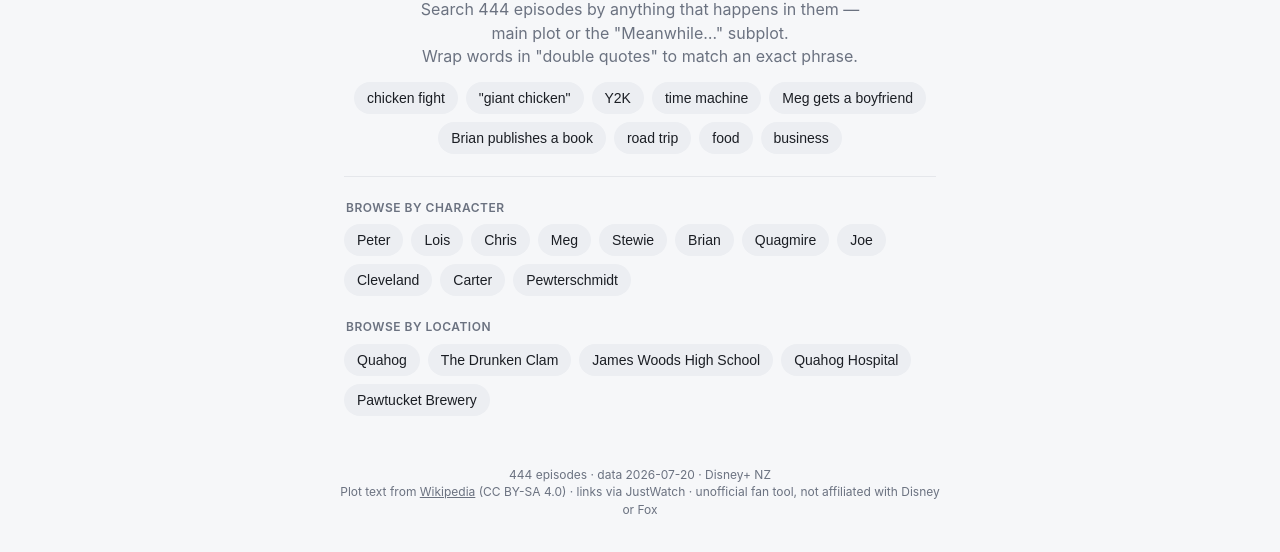
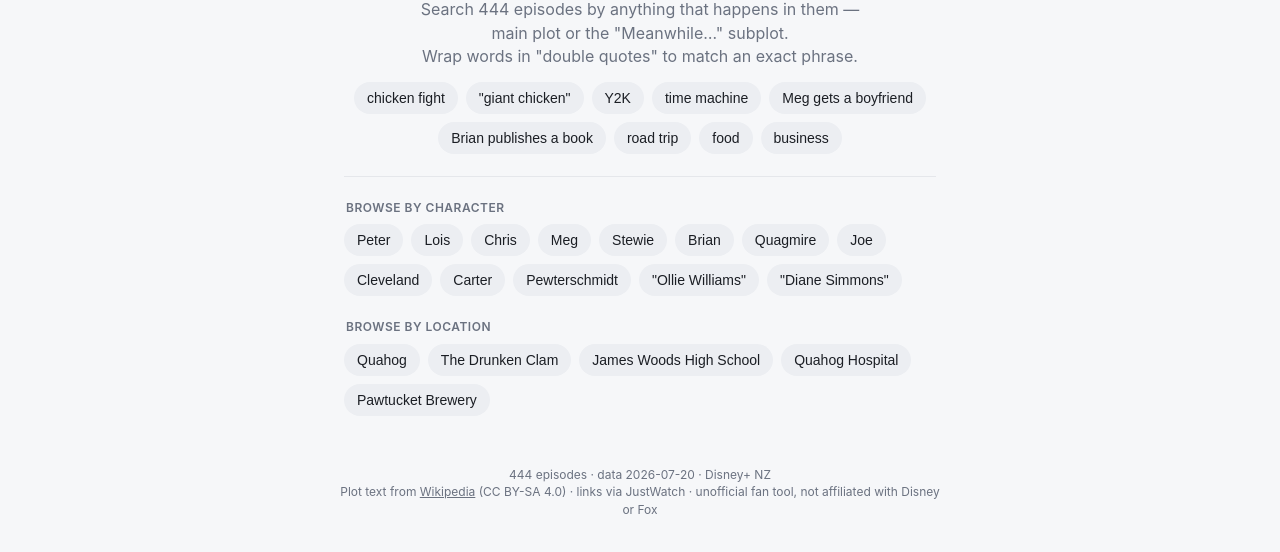
Before and after one commit to alaning0/family-guy-finder, a plain HTML site: page docs/index.html in a window 1280 px wide. Shown: the part 242-794 px from the top of the page. Drawn offline with Linux system fonts and the light colour scheme.

Commit message:
Add Ollie Williams and Diane Simmons character tags
Quoted as exact phrases, not bare unquoted terms — unquoted multi-word
character chips match on ANY term present (OR), which was pulling in
John/Robin/Mario Williams and Gene Simmons cameos unrelated to these
two characters.

Co-Authored-By: Claude Fable 5 <noreply@anthropic.com>

```diff
--- a/docs/index.html
+++ b/docs/index.html
@@ -119,7 +119,7 @@
 const $q = document.getElementById("q");
 const $results = document.getElementById("results");
 const SAMPLES = ["chicken fight", "\"giant chicken\"", "Y2K", "time machine", "Meg gets a boyfriend", "Brian publishes a book", "road trip", "food", "business"];
-const CHARACTERS = ["Peter", "Lois", "Chris", "Meg", "Stewie", "Brian", "Quagmire", "Joe", "Cleveland", "Carter", "Pewterschmidt"];
+const CHARACTERS = ["Peter", "Lois", "Chris", "Meg", "Stewie", "Brian", "Quagmire", "Joe", "Cleveland", "Carter", "Pewterschmidt", "\"Ollie Williams\"", "\"Diane Simmons\""];
 const LOCATIONS = [
   { label: "Quahog", q: "Quahog" },
   { label: "The Drunken Clam", q: "\"Drunken Clam\"" },
```
